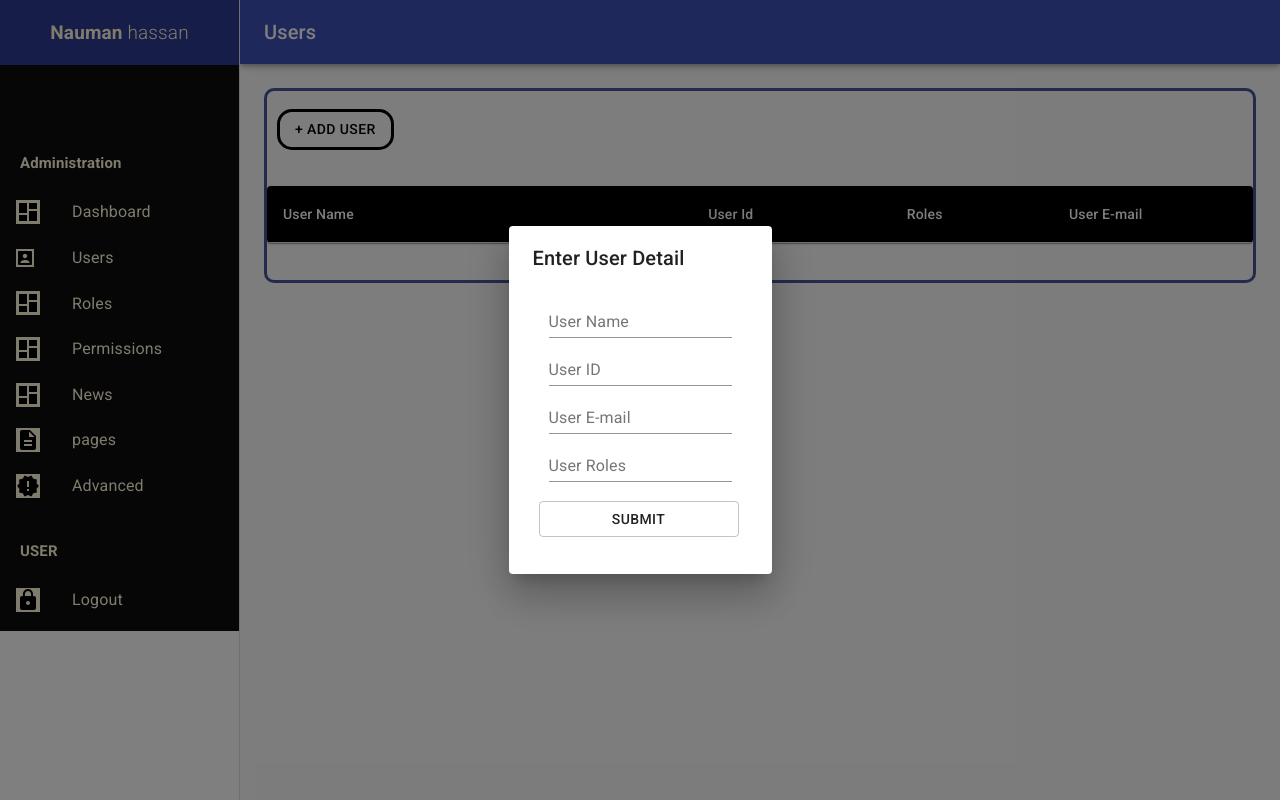
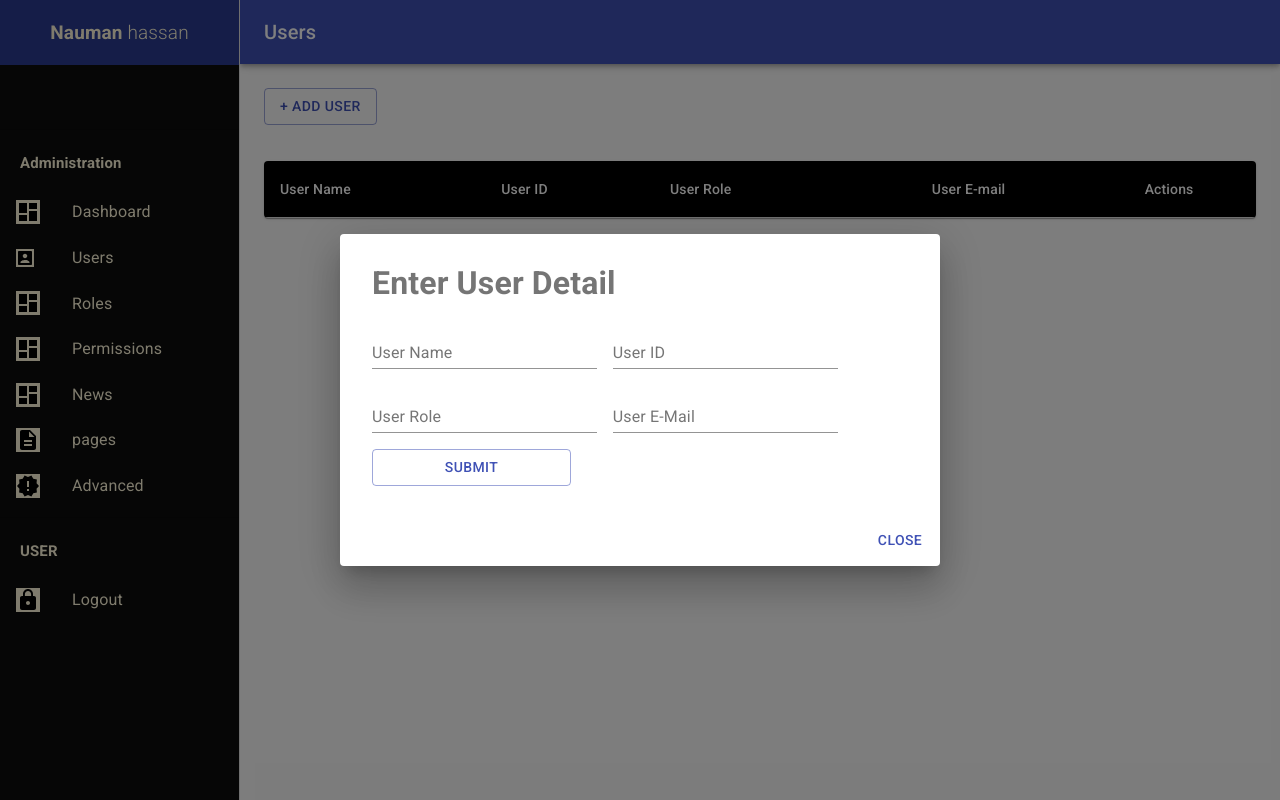
Before and after one commit to Naumanhassan307/Assignment-2, a React (Create React App) app: page / in a window 1280 px wide. Both pictures are taken after a click on the button "+ ADD USER". Built offline with nearby package versions, Linux system fonts and the light colour scheme.

Commit message:
create data operation complete

```diff
--- a/src/components/Form-Input/FORMINPUT.js
+++ /dev/null
@@ -1,32 +0,0 @@
-import React from "react";
-import { makeStyles } from "@material-ui/core/styles";
-import TextField from "@material-ui/core/TextField";
-import Button from "@material-ui/core/Button";
-
-import "./FOrminput.css"
-
-const useStyles = makeStyles((theme) => ({
-    root: {
-        "& > *": {
-        margin: theme.spacing(1),
-        width: "25ch",
-        },
-    },
-    }));
-
-    export default function BasicTextFields() {
-    const classes = useStyles();
-
-    return (
-        <>
-            <form className={classes.root} noValidate autoComplete="off" className="main-form">
-                <TextField  id="standard-basic-text" label="User Name" className="inp" /> <br />
-                <TextField type="number" id="standard-basic" label="User ID" className="inp" /> <br />
-                <TextField type="email" id="standard-basic" label="User E-mail" className="inp" /> <br />
-                <TextField type="text" id="standard-basic" label="User Roles" className="inp"/> <br /> <br />
-            </form>
-                <Button variant="outlined" id="inp">Submit</Button>
-                <br /> <br />
-        </>
-    );
-}
--- a/src/components/Form-Input/FOrminput.css
+++ /dev/null
@@ -1,14 +0,0 @@
-.inp{
-    margin-left: 40px !important;
-    margin-right: 40px !important;
-
-}
-#inp{
-    margin-left: 30px !important;
-    margin-right: 0px !important;
-    width: 200px !important;
-
-}
-.main-form{
-    /* width: 300px !important; */
-}
--- /dev/null
+++ b/src/components/Form/inputButton.js
@@ -0,0 +1,58 @@
+import React from "react";
+import Button from "@material-ui/core/Button";
+import Dialog from "@material-ui/core/Dialog";
+import DialogActions from "@material-ui/core/DialogActions";
+import DialogContent from "@material-ui/core/DialogContent";
+import DialogContentText from "@material-ui/core/DialogContentText";
+
+
+
+
+
+import BasicTextFields from "../Form/inputForm"
+
+
+
+
+
+
+export default function AlertDialog({setUser, user}) {
+    const [open, setOpen] = React.useState(false);
+
+    const handleClickOpen = () => {
+        setOpen(true);
+    };
+
+    const handleClose = () => {
+        setOpen(false);
+    };
+
+    return (
+        <div>
+        <Button variant="outlined" color="primary" onClick={handleClickOpen}>
+            + Add User
+        </Button>
+        <Dialog
+            open={open}
+            onClose={handleClose}
+            aria-labelledby="alert-dialog-title"
+            aria-describedby="alert-dialog-description"
+        >
+
+            <DialogContent>
+            <DialogContentText id="alert-dialog-description">
+
+                <BasicTextFields setUser={setUser} user={user} />
+
+            </DialogContentText>
+            </DialogContent>
+            <DialogActions>
+
+                <Button onClick={handleClose} color="primary" autoFocus>
+                    Close
+                </Button>
+            </DialogActions>
+        </Dialog>
+        </div>
+    );
+}
--- /dev/null
+++ b/src/components/Form/inputForm.js
@@ -0,0 +1,59 @@
+import React from "react";
+import { makeStyles } from "@material-ui/core/styles";
+import TextField from "@material-ui/core/TextField";
+import Button from "@material-ui/core/Button";
+
+
+
+import {useState} from "react"
+
+const useStyles = makeStyles((theme) => ({
+    root: {
+        "& > *": {
+        margin: theme.spacing(1),
+        width: "25ch",
+        },
+    },
+    }));
+
+    export default function BasicTextFields({setUser, user}) {
+    const classes = useStyles();
+
+
+
+        const [userName, setUserName]= useState("")
+        const [userId, setUserId]= useState("")
+        const [userRole, setUserRole]= useState("")
+        const [userMail, setUserMail]= useState("")
+
+
+        let btnHandler = () => {
+            let newUser = {
+                uName: userName,
+                uId: userId,
+                uRole: userRole,
+                uMail: userMail
+            };
+            setUser([...user, newUser])
+            setUserName("")
+            setUserId("")
+            setUserRole("")
+            setUserMail("")
+        }
+
+    return (
+        <>
+
+        <form className={classes.root} noValidate autoComplete="off">
+            <h1>Enter User Detail</h1>
+        <TextField value={userName} id="standard-basic-text" label="User Name" onChange={(e)=>{setUserName(e.target.value)}} />
+        <TextField value={userId} id="standard-basic-text" label="User ID" onChange={(e)=>{setUserId(e.target.value)}} />
+        <TextField value={userRole} id="standard-basic-text" label="User Role"  onChange={(e)=>{setUserRole(e.target.value)}}/>
+        <TextField value={userMail} id="standard-basic-text" label="User E-Mail"  onChange={(e)=>{setUserMail(e.target.value)}}/>
+        <Button variant="outlined" color="primary" onClick={btnHandler}>
+            Submit
+        </Button>
+        </form>
+        </>
+    );
+}
--- a/src/components/Table/Table.js
+++ b/src/components/Table/Table.js
@@ -1,3 +1,6 @@
+
+
+
 import React from "react";
 import { withStyles, makeStyles } from "@material-ui/core/styles";
 import Table from "@material-ui/core/Table";
@@ -7,6 +10,10 @@ import TableContainer from "@material-ui/core/TableContainer";
 import TableHead from "@material-ui/core/TableHead";
 import TableRow from "@material-ui/core/TableRow";
 import Paper from "@material-ui/core/Paper";
+
+
+import Button from "@material-ui/core/Button";
+
 
 const StyledTableCell = withStyles((theme) => ({
     head: {
@@ -27,31 +34,13 @@ const StyledTableCell = withStyles((theme) => ({
     }))(TableRow);
 
 
-
-
-    function createData(name, userId, roles, email) {
-    return { name, userId, roles, email};
-    }
-
-    const rows = [
-        // createData("Ali Hassan", 159, 6.0, "naumanhassan@gmail.com"),
-        // createData("Nauman Hassan", 237, 9.0, "naumanhassan@gmail.com"),
-        // createData("Mukaram Shahzad", 262, 16.0, "naumanhassan@gmail.com"),
-        // createData("Shahid Ali ", 305, 3.7, "naumanhassan@gmail.com"),
-        // createData("Choro is ko", 356, 16.0, "naumanhassan@gmail.com"),
-    ];
-
     const useStyles = makeStyles({
     table: {
         minWidth: 700,
     },
     });
 
-
-
-
-
-    export default function CustomizedTables() {
+    export default function CustomizedTables({user}) {
     const classes = useStyles();
 
     return (
@@ -60,25 +49,31 @@ const StyledTableCell = withStyles((theme) => ({
             <TableHead>
             <TableRow>
                 <StyledTableCell>User Name</StyledTableCell>
-                <StyledTableCell align="right">User Id</StyledTableCell>
-                <StyledTableCell align="right">Roles</StyledTableCell>
+                <StyledTableCell align="left">User ID</StyledTableCell>
+                <StyledTableCell align="left">User Role</StyledTableCell>
                 <StyledTableCell align="center">User E-mail</StyledTableCell>
+                <StyledTableCell align="center">Actions</StyledTableCell>
+
             </TableRow>
             </TableHead>
             <TableBody>
-            {rows.map((row) => (
-                <StyledTableRow key={row.name}>
+            {user.map((item) => (
+                <StyledTableRow key={item.uName}>
                 <StyledTableCell component="th" scope="row">
-                    {row.name}
+                    {item.uName}
                 </StyledTableCell>
-                <StyledTableCell align="right">{row.userId}</StyledTableCell>
-                <StyledTableCell align="right">{row.roles}</StyledTableCell>
-                <StyledTableCell align="center">{row.email}</StyledTableCell>
+                <StyledTableCell align="left">{item.uId}</StyledTableCell>
+                <StyledTableCell align="left">{item.uRole}</StyledTableCell>
+                <StyledTableCell align="center">{item.uMail}</StyledTableCell>
+                <StyledTableCell align="center">
+                    <Button variant="contained">Update</Button> &nbsp;
+                    <Button variant="contained">Delete</Button>
+                </StyledTableCell>
+
                 </StyledTableRow>
             ))}
             </TableBody>
         </Table>
         </TableContainer>
     );
-    <br />
 }
--- a/src/components/drawer/Drawer.css
+++ b/src/components/drawer/Drawer.css
@@ -1,6 +1,7 @@
 .ld{
     background-color: rgba(0, 0, 0, 0.952) !important;
     color: cornsilk;
+    height: 100% !important;
 }
 .MuiTypography-body1{
     line-height: 1.35 !important;
@@ -18,6 +19,6 @@ body{
     letter-spacing: 0.01071em !important;
 }
 .chan-main{
-    border: 3px solid #354391e5 !important;
-    border-radius: 10px;
+    /* border: 3px solid #354391e5 !important; */
+    /* border-radius: 10px; */
 }
--- a/src/components/drawer/Drawer.js
+++ b/src/components/drawer/Drawer.js
@@ -3,17 +3,11 @@ import "./Drawer.css"
 import Name from "../Name/Name"
 import Dash from "../drawer/Dashboard"
 
-import SimpleDialogDemo from "../form/Form"
 
-import EnhancedTable from "../Table/Table"
-// function Drawer(){
+import CustomizedTables from "../Table/Table";
+import {useState} from "react"
+import AlertDialog from "../Form/inputButton"
 
-//     return(
-//         <>
-//         </>
-//     )
-// }
-// export default Drawer;
 
 
 import React from "react";
@@ -79,6 +73,14 @@ const useStyles = makeStyles((theme) => ({
     }));
 
     function ResponsiveDrawer(props) {
+
+
+
+        const [user, setUser] = useState([])
+
+
+
+
     const { window } = props;
     const classes = useStyles();
     const theme = useTheme();
@@ -109,18 +111,7 @@ const useStyles = makeStyles((theme) => ({
                         </ListItem>
                     ))}
                 </List>
-            {/* <Divider />
 
-                <List>
-                    {["News", "pages", "Menu", "Advanced"].map((text, index) => (
-                        <ListItem button key={text}>
-                            <ListItemIcon>
-                            {index % 2 === 0 ? <InboxIcon /> : <MailIcon />}
-                            </ListItemIcon>
-                            <ListItemText primary={text} />
-                        </ListItem>
-                    ))}
-                </List> */}
             <Divider />
             <List>
                         <h3 className="tag">USER</h3>
@@ -196,12 +187,12 @@ const useStyles = makeStyles((theme) => ({
                 <div className={classes.toolbar} />
                 <div className="chan-main">
                     <div>
-                        <SimpleDialogDemo />
+                        <AlertDialog setUser={setUser} user={user}/>
+                    <br />
+                    <br />
+                        <CustomizedTables user={user}/>
                     </div>
-                    <br />
-                    <div>
-                        <EnhancedTable />
-                    </div>
+
                     <br />
                     <br />
                 </div>
--- a/src/components/form/Form.js
+++ /dev/null
@@ -1,90 +0,0 @@
-import React from "react";
-import PropTypes from "prop-types";
-import { makeStyles } from "@material-ui/core/styles";
-import Button from "@material-ui/core/Button";
-import DialogTitle from "@material-ui/core/DialogTitle";
-import Dialog from "@material-ui/core/Dialog";
-import { blue } from "@material-ui/core/colors";
-
-
-import BasicTextFields from "../Form-Input/FORMINPUT"
-
-const emails = ["username@gmail.com", "user02@gmail.com"];
-const useStyles = makeStyles({
-    avatar: {
-        backgroundColor: blue[100],
-        color: blue[600],
-    },
-    });
-
-    function SimpleDialog(props) {
-    const classes = useStyles();
-    const { onClose, selectedValue, open } = props;
-
-    const handleClose = () => {
-        onClose(selectedValue);
-    };
-
-    const handleListItemClick = (value) => {
-        onClose(value);
-    };
-
-    return (
-        <Dialog
-        onClose={handleClose}
-        aria-labelledby="simple-dialog-title"
-        open={open}
-        >
-        <DialogTitle id="simple-dialog-title">Enter User Detail</DialogTitle>
-
-        <BasicTextFields />
-        </Dialog>
-    );
-    }
-
-    SimpleDialog.propTypes = {
-    onClose: PropTypes.func.isRequired,
-    open: PropTypes.bool.isRequired,
-    selectedValue: PropTypes.string.isRequired,
-    };
-
-    export default function SimpleDialogDemo() {
-    const [open, setOpen] = React.useState(false);
-    const [selectedValue, setSelectedValue] = React.useState(emails[1]);
-
-    const handleClickOpen = () => {
-        setOpen(true);
-    };
-
-    const handleClose = (value) => {
-        setOpen(false);
-        setSelectedValue(value);
-    };
-
-    return (
-        <div>
-        {/* <Typography variant="subtitle1">Selected: {selectedValue}</Typography> */}
-        <br />
-        <Button variant="outlined" color="primary" onClick={handleClickOpen}
-        style={
-                {
-                    marginLeft: "10px",
-                    borderWidth: "3px",
-                    borderRadius: "15px",
-                    borderColor: "black",
-                    color: "black"
-                }
-            }
-                >
-            + Add User
-        </Button>
-        <br />
-        <br />
-        <SimpleDialog
-            selectedValue={selectedValue}
-            open={open}
-            onClose={handleClose}
-        />
-        </div>
-    );
-}
```
Also changed, not shown: src/components/Table/Table.css (deleted), src/components/form/Form.css (deleted).
